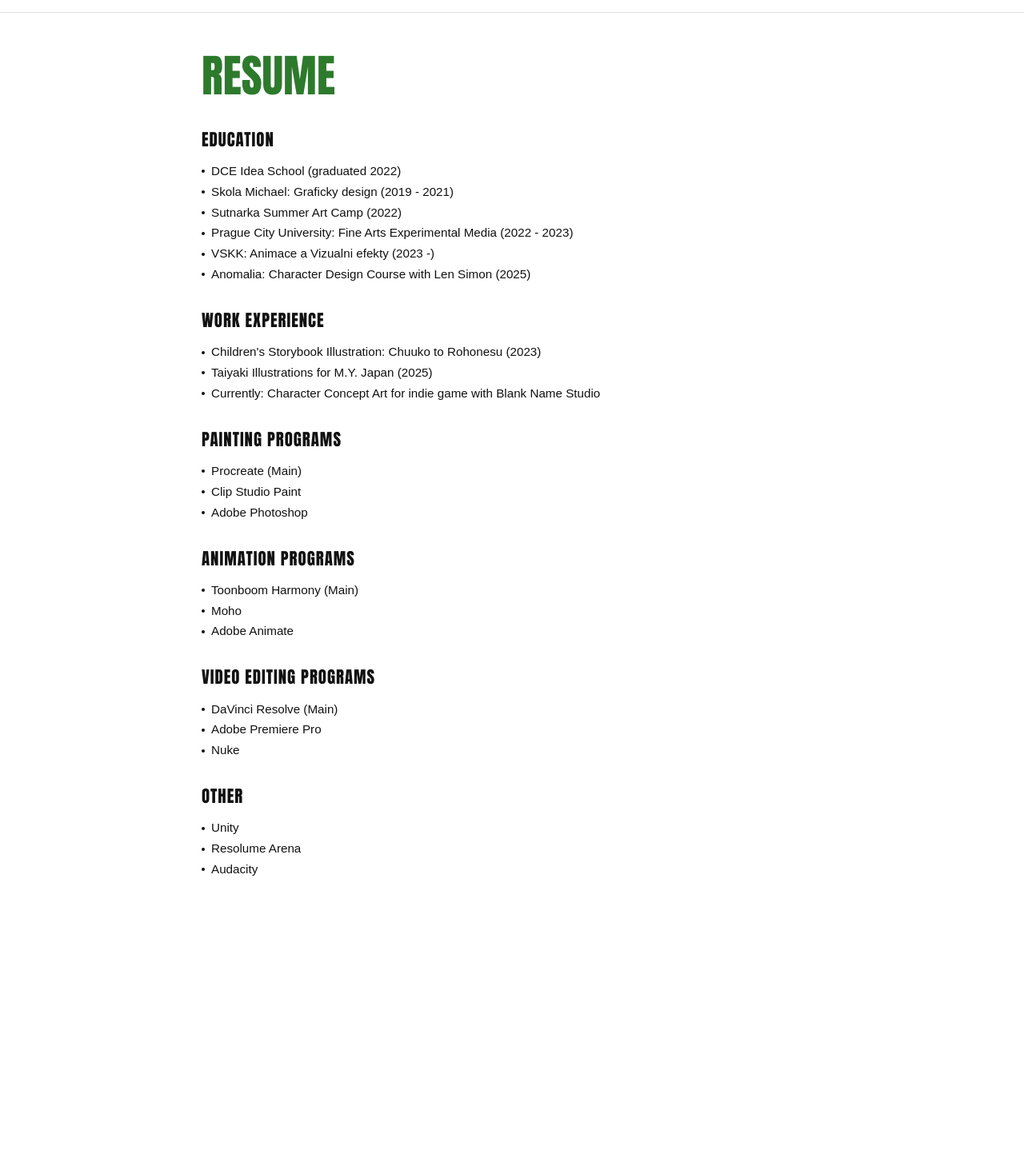
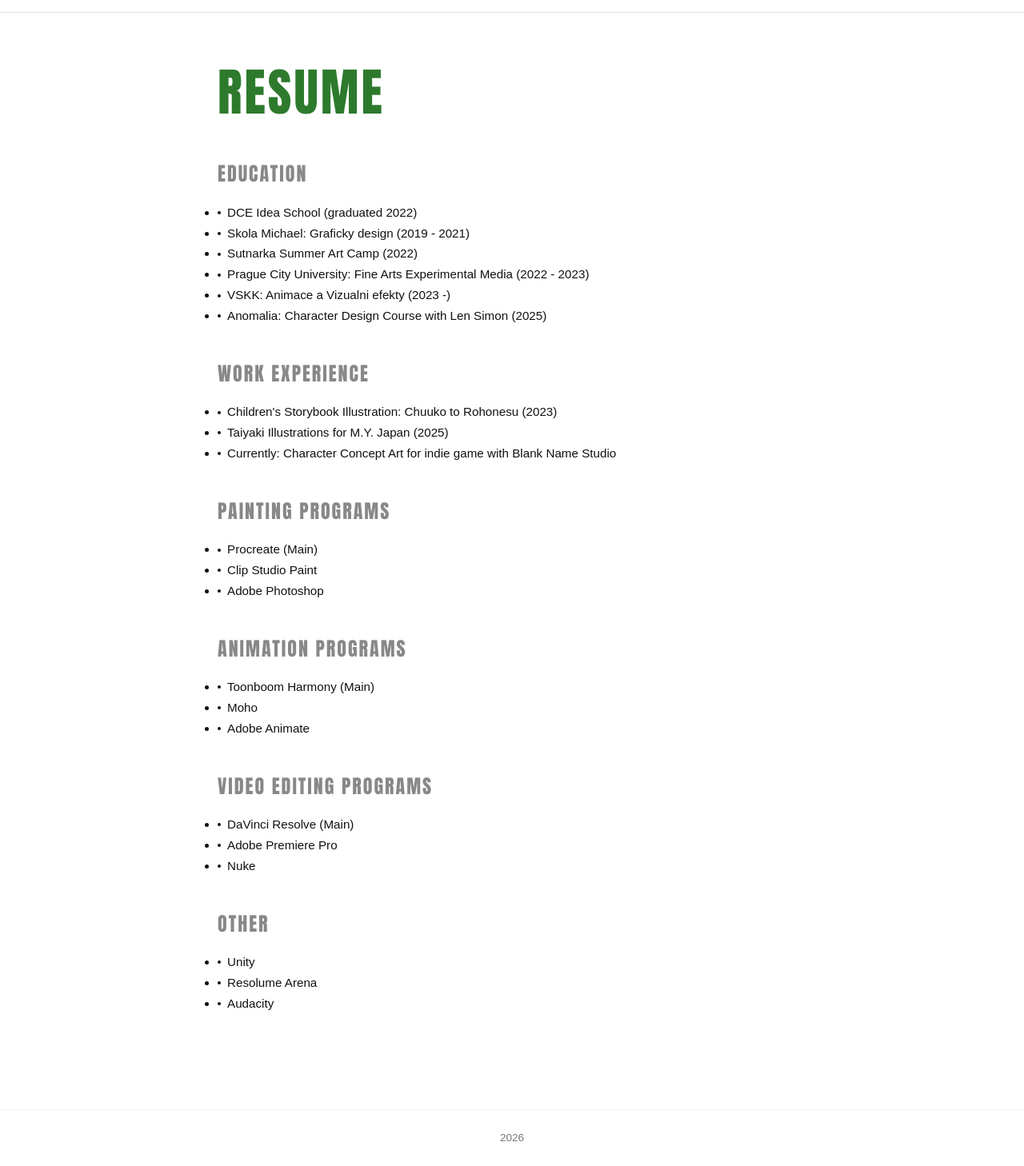
Before and after one commit to annabocoun/annabocoun.github.io, a React (Vite) app: page /resume in a window 1280 px wide. Shown: the part 48-1506 px from the top of the page at 80% size. Before the commit the page ends 1228 px from the top, so only its background shows below. Built offline with nearby package versions, Linux system fonts and the light colour scheme; a web font is replaced by a local one.

Commit message:
Implemented round 2 of edits

```diff
--- a/package.json
+++ b/package.json
@@ -7,7 +7,8 @@
     "dev": "vite",
     "build": "vite build",
     "lint": "eslint .",
-    "preview": "vite preview"
+    "preview": "vite preview",
+    "deploy": "gh-pages -d dist -b main"
   },
   "dependencies": {
     "react": "^19.2.0",
--- a/src/App.jsx
+++ b/src/App.jsx
@@ -1,17 +1,20 @@
 import { BrowserRouter, Routes, Route } from 'react-router-dom';
 import { LanguageProvider } from './context/LanguageContext';
 import Header from './components/Header';
+import Footer from './components/Footer';
 import HomePage from './pages/HomePage';
 import ProjectPage from './pages/ProjectPage';
 import AboutPage from './pages/AboutPage';
 import ContactPage from './pages/ContactPage';
 import ResumePage from './pages/ResumePage';
+import ScrollToTop from './components/ScrollToTop';
 import './index.css';
 
 export default function App() {
   return (
     <LanguageProvider>
       <BrowserRouter basename={import.meta.env.BASE_URL}>
+        <ScrollToTop />
         <Header />
         <Routes>
           <Route path="/" element={<HomePage />} />
@@ -20,6 +23,7 @@
           <Route path="/contact" element={<ContactPage />} />
           <Route path="/resume" element={<ResumePage />} />
         </Routes>
+        <Footer />
       </BrowserRouter>
     </LanguageProvider>
   );
--- /dev/null
+++ b/src/components/Footer.jsx
@@ -0,0 +1,7 @@
+export default function Footer() {
+  return (
+    <footer className="site-footer">
+      2026
+    </footer>
+  );
+}
--- /dev/null
+++ b/src/components/ScrollToTop.jsx
@@ -0,0 +1,12 @@
+import { useEffect } from 'react';
+import { useLocation } from 'react-router-dom';
+
+export default function ScrollToTop() {
+  const { pathname } = useLocation();
+
+  useEffect(() => {
+    window.scrollTo(0, 0);
+  }, [pathname]);
+
+  return null;
+}
--- a/src/context/LanguageContext.jsx
+++ b/src/context/LanguageContext.jsx
@@ -1,5 +1,5 @@
 import { createContext, useContext, useState } from 'react';
-import { translations } from '../data/translations';
+import { translations } from '../data/translations.jsx';
 
 const LanguageContext = createContext(null);
 
--- a/src/data/translations.js
+++ b/src/data/translations.jsx
@@ -19,7 +19,7 @@
 In my spare time I study and read Japanese (6 years going strong!), obsess over DC comics, and during the winter I spend as much time as possible skiing.`,
     },
     contact: {
-      title: 'Contact',
+      title: 'Contact Me',
       email: 'annabocoun@gmail.com',
       phone: '+420 731 227 767',
       clickToCopy: 'Click to copy',
@@ -47,16 +47,28 @@
         'Taiyaki Illustrations for M.Y. Japan (2025)',
         'Currently: Character Concept Art for indie game with Blank Name Studio',
       ],
-      paintingItems: ['Procreate (Main)', 'Clip Studio Paint', 'Adobe Photoshop'],
-      animationItems: ['Toonboom Harmony (Main)', 'Moho', 'Adobe Animate'],
-      videoItems: ['DaVinci Resolve (Main)', 'Adobe Premiere Pro', 'Nuke'],
+      paintingItems: [
+        <><span className="main-tag">Procreate (Main)</span></>,
+        'Clip Studio Paint',
+        'Adobe Photoshop'
+      ],
+      animationItems: [
+        <><span className="main-tag">Toonboom Harmony (Main)</span></>,
+        'Moho',
+        'Adobe Animate'
+      ],
+      videoItems: [
+        <><span className="main-tag">DaVinci Resolve (Main)</span></>,
+        'Adobe Premiere Pro',
+        'Nuke'
+      ],
       otherItems: ['Unity', 'Resolume Arena', 'Audacity'],
     },
     projects: {
       lotr: {
         title: 'LOTR IN THE STYLE OF SATOSHI MATSUURA',
         subtitle: '2025',
-        description: `In a two person team during the Anomalia Character Design Course, me and my colleague split the main cast of Lord of the Rings in two and redesigned them in the style of Satoshi Matsuura.
+        description: `In a two person team during the Anomalia Character Design Course with Len Simon, me and my colleague split the main cast of Lord of the Rings in two and redesigned them in the style of Satoshi Matsuura.
 
 The main goal of the project was to push silhouette and design, as well as test our adaptability - not only to Matsuura's style, but also to each other.
 
@@ -133,128 +145,140 @@
     name: 'Anna Bocoun',
     nav: {
       contact: 'Kontakt',
-      about: 'O mne',
+      about: 'O mně',
       resume: 'CV',
     },
     home: {
-      intro: 'Portfolio konceptualniho umeni',
+      intro: 'Portfolio konceptuálního umění',
     },
     about: {
-      title: 'O mne',
-      body: `Jsem Anna Bocoun, studentka tretiho rocniku BFA v oboru Animace a Vizualni efekty, se zamerim na vizualni vyvoj a konceptualni umeni. Vyrostla jsem v USA, ale v soucasne dobe pusobim v Praze.
+      title: 'O mně',
+      body: `Jsem Anna Bocoun, studentka třetího ročníku BFA v oboru Animace a Vizuální efekty, se zaměřením na vizuální vývoj a konceptuální umění. Vyrostla jsem v USA, ale v současné době působím v Praze.
 
-Hledam praci a aktivne se zajimam o character design, creature design a environmentalni konceptualni umeni. Doufam, ze budu pracovat v jakemkoli druhu medii vcetne filmu, televize a herniho designu. Miluju prozkoumavani zajimavych napadu skrze design a spolupraci s druhymi v tymu.
+Hledám práci a aktivně se zajímám o character design, creature design a environmentální konceptuální umění. Doufám, že budu pracovat v jakémkoli druhu médií včetně filmu, televize a herního designu. Miluju prozkoumávání zajímavých nápadů skrze design a spolupráci s druhými v týmu.
 
-Ve volnem case studuji a ctum japonsky (jiz 6 let!), nezivotne sleduji DC komiksy a v zime travim co nejvice casu na lyzich.`,
+Ve volném čase studuji a čtu japonsky (již 6 let!), dychtivě sleduji DC komiksy a v zimě trávím co nejvíce času na lyžích.`,
     },
     contact: {
-      title: 'Kontakt',
+      title: 'Kontaktujte Mě',
       email: 'annabocoun@gmail.com',
       phone: '+420 731 227 767',
-      clickToCopy: 'Klikni pro kopirovani',
-      copied: 'Skopirovano!',
+      clickToCopy: 'Klikni pro kopírování',
+      copied: 'Zkopírováno!',
     },
     resume: {
       title: 'CV',
-      education: 'Vzdelani',
-      workExperience: 'Pracovni zkusenosti',
+      education: 'Vzdělání',
+      workExperience: 'Pracovní zkušenosti',
       programs: 'Programy',
-      paintingPrograms: 'Kreslici programy',
-      animationPrograms: 'Animacni programy',
-      videoEditingPrograms: 'Programy pro strih videa',
-      other: 'Dalsi',
+      paintingPrograms: 'Kreslící programy',
+      animationPrograms: 'Animační programy',
+      videoEditingPrograms: 'Programy pro střih videa',
+      other: 'Další',
       educationItems: [
         'DCE Idea School (maturita 2022)',
-        'Skola Michael: Graficky design (2019 - 2021)',
-        'Letni vytvarne tabory Sutnarka (2022)',
-        'Prague City University: Vyhradni media vyhradniho umeni (2022 - 2023)',
-        'VSKK: Animace a Vizualni efekty (2023 -)',
+        'Škola Michael: Grafický design (2019 - 2021)',
+        'Letní výtvarné tábory Sutnarka (2022)',
+        'Prague City University: Fine Arts Experimental Media (2022 - 2023)',
+        'VŠKK: Animace a Vizuální efekty (2023 -)',
         'Anomalia: Kurz character designu s Len Simonem (2025)',
       ],
       workItems: [
-        'Ilustrace detske knihy: Chuuko to Rohonesu (2023)',
+        'Ilustrace dětské knihy: Chuuko to Rohonesu (2023)',
         'Ilustrace taiyaki pro M.Y. Japan (2025)',
-        'Aktualne: Character concept art pro indie hru se studiem Blank Name Studio',
+        'Aktuálně: Character concept art pro indie hru se studiem Blank Name Studio',
       ],
-      paintingItems: ['Procreate (hlavni)', 'Clip Studio Paint', 'Adobe Photoshop'],
-      animationItems: ['Toonboom Harmony (hlavni)', 'Moho', 'Adobe Animate'],
-      videoItems: ['DaVinci Resolve (hlavni)', 'Adobe Premiere Pro', 'Nuke'],
+      paintingItems: [
+        <><span className="main-tag">Procreate (hlavní)</span></>,
+        'Clip Studio Paint',
+        'Adobe Photoshop'
+      ],
+      animationItems: [
+        <><span className="main-tag">Toonboom Harmony (hlavní)</span></>,
+        'Moho',
+        'Adobe Animate'
+      ],
+      videoItems: [
+        <><span className="main-tag">DaVinci Resolve (hlavní)</span></>,
+        'Adobe Premiere Pro',
+        'Nuke'
+      ],
       otherItems: ['Unity', 'Resolume Arena', 'Audacity'],
     },
     projects: {
       lotr: {
         title: 'LOTR VE STYLU SATOSHI MATSUURY',
         subtitle: '2025',
-        description: `V dvouclennem tymu behem kurzu Character Design v Anomalii jsme si s kolegyni rozdelili hlavni obsazeni Pana prstenu a pretvorili je ve stylu Satoshiho Matsuury.
+        description: `Ve dvoučlenném týmu během kurzu Character Design v Anomálii s Len Simonem jsme si s kolegyní rozdělili hlavní obsazení Pána prstenů a přetvořili ho ve stylu Satoshiho Matsuury.
 
-Hlavnim cilem projektu bylo prosazovat siluetu a design a take testovat nasi prizpusobivost - nejen ke stylu Matsuury, ale take k sobe navzajem.
+Hlavním cílem projektu bylo posílit siluetu a design a také otestovat naši přizpůsobivost - nejen ke stylu Matsuury, ale také k sobě navzájem.
 
-Projekt je stale ve vyrobe, planujeme spolecne vytvorit dalsi postavy, ilustrace a vycistit finalizovane designy.
+Projekt je stále v produkci, plánujeme společně vytvořit další postavy, ilustrace a vyčistit finalizované designy.
 
-Plna sestava ctrnacti oblibenenych postav a hlavniho obsazeni, dalsich sedm provedla Julie Zemlickova.`,
+Plná sestava čtrnácti oblíbených postav a hlavního obsazení, dalších sedm provedla Julie Zemličková.`,
       },
       scientists: {
-        title: 'VEDCI',
+        title: 'VĚDCI',
         subtitle: '2025',
-        description: `Osobni projekt character designu o trich souперничicich zlych vednich, kteri touzi po navzajem se zabiti.
+        description: `Osobní projekt character designu o třech soupeřících zlých vědcích, kteří touží po navzájem se zabití.
 
-Vychazejici z hercu a bavicu Jeffa Warda, Morgan Turner a Hulka Hogana, s referencemi z Johnny Test a Davida MacDougalla. Cilem bylo experimentovat s jazykem tvaru a dale testovat prizpusobivost ruznym stylum.`,
+Vycházející z herců a bavičů Jeffa Warda, Morgan Turner a Hulka Hogana, s referencemi z Johnny Test a Davida MacDougalla. Cílem bylo experimentovat s jazykem tvarů a dále testovat přizpůsobivost různým stylům.`,
       },
       batman: {
-        title: 'BATMAN JE NEJLEPSI MUZ',
+        title: 'BATMAN JE NEJLEPŠÍ MUŽ',
         subtitle: 'Character Design a 2D Animace 2025',
-        description: `Zahajeno a dokonceno behem dvou tydnu, tato kratka animacni cviceni predstavovala zpusob, jak experimentovat se sloucenim dvou digitalnich animacnich stylu: 3D a 2D.
+        description: `Zahájeno a dokončeno během dvou týdnů, toto krátké animační cvičení představovalo způsob, jak experimentovat se sloučením dvou digitálních animačních stylů: 3D a 2D.
 
-Jedine co Batman chce je sednout si na svou pohovku, ktera je ale obsazena nahobylym psem. Musi tak celit jak psovi, tak majiteli, aby si ziskal sve pravoplatne misto.`,
+Jediné co Batman chce, je sednout si na svou pohovku, která je ale obsazena nahodilým psem. Musí tak čelit jak psovi, tak majiteli, aby si získal své právoplatné místo.`,
       },
       'wake-up-call': {
-        title: 'BUDICI HOVOR',
+        title: 'BUDÍCÍ HOVOR',
         subtitle: '2025',
-        description: `Kratky film druheho rocniku, 'Wake-up Call' sleduje malou divku tajemnym cirkusem, ktery ji nabizi cestu zpet do jejibo sveta.
+        description: `Krátký film druhého ročníku, 'Wake-up Call' sleduje malou dívku tajemným cirkusem, který jí nabízí cestu zpět do jejího světa.
 
-Mym zamerem bylo prozkoumat styl UPA v kombinaci s vlastnim stylem a vytvorit zajimave smycky a vtipne animace zvirat.`,
+Mým záměrem bylo prozkoumat styl UPA v kombinaci s vlastním stylem a vytvořit zajímavé smyčky a vtipné animace zvířat.`,
       },
       robot: {
         title: 'D3AC0N',
         subtitle: 'Character Design 2025',
-        description: `Prozkoumani postav a vizualni vyvoj pro postavu finalniho BFA filmu spoluzaka - zahradnicky robot.
+        description: `Prozkoumání postav a vizuální vývoj pro postavu finálního BFA filmu spolužáka - zahradnický robot.
 
-Mym hlavnim zamerem bylo prozkoumat funkcnost propletenou se siluetou a jak vytvorit postavu, ktera by mohla byt bud nasilna nebo poklidna.`,
+Mým hlavním záměrem bylo prozkoumat funkčnost propletenou se siluetou a jak vytvořit postavu, která by mohla být buď násilná nebo poklidná.`,
       },
       'veggie-sea': {
-        title: 'ZELNINOVE MORE',
+        title: 'ZELENINOVÉ MOŘE',
         subtitle: '2025',
-        description: `Navrzen kolem pozadavku tridy a vymyslen pri nacrtani paprik pro zachyti ze zivota, projekt 'Veggie Sea' je prizkumem toho, co by se stalo, kdyby morsti tvorove byli vytvoreni ze zeleniny nebo ovoce. Pokracujici prizkum techto designu vedl k zajimavym postavickam a moznosti hlubsiho vypraveni.`,
+        description: `Navržen kolem požadavků třídy a vymyšlen při náčrtech paprik pro zátiší, projekt 'Veggie Sea' je průzkumem toho, co by se stalo, kdyby mořští tvorové byli vytvořeni ze zeleniny nebo ovoce. Pokračující průzkum těchto designů vedl k zajímavým postavičkám a možnosti hlubšího vyprávění.`,
       },
       fishman: {
-        title: 'RYBIZ RYBAREM',
-        subtitle: 'Navrh a realizace loutek 2024',
-        description: `Finalizovano, profesionalni ateliove fotografovani ceka.`,
+        title: 'RYBMAN RYBÁŘEM',
+        subtitle: 'Návrh a realizace loutek 2024',
+        description: `Finalizováno, profesionální ateliérové fotografování čeká.`,
       },
       kegare: {
         title: 'KEGARE',
-        subtitle: 'Vizualni vyvoj a Character Design 2024',
-        description: `Vytvoren behem semestralnich studijnich pobytov v Universidade de Lusofona v Portugalsku, 'KEGARE' je finalnim filmem 3. rocniku s delkou 2:34 min. Zatimco finalni animace a pribeh byl vytvoren tymem tri lidi, nasledujici obrazky podrobne popisuji muj character design a vizualni vyvoj behem celeho procesu pred- a post-produkce.
+        subtitle: 'Vizuální vývoj a Character Design 2024',
+        description: `Vytvořen během semestrálních studijních pobytů v Universidade de Lusófona v Portugalsku, 'KEGARE' je finálním filmem 3. ročníku s délkou 2:34 min. Zatímco finální animace a příběh byl vytvořen týmem tří lidí, následující obrázky podrobně popisují můj character design a vizuální vývoj během celého procesu před- a post-produkce.
 
 Synopse filmu:
 
-"Mlada divka se setka s ricnim bozstvem zatizenym znecistenim. Jak si prohlubuje hluboky vztah, pripravuji se na konfrontaci s dospelym zodpovednym za kontaminaci reky. Spolecne nepolevu, dokud nezabraneji jedinci, ktery zpusobil skodu tomuto zivotne dulezitemu zdroji zivota."`,
+"Mladá dívka se setká s říčním božstvem zatíženým znečištěním. Jak si prohlubují hluboký vztah, připravují se na konfrontaci s dospělým zodpovědným za kontaminaci řeky. Společně nepoleví, dokud nezabrání jedinci, který způsobil škodu tomuto životně důležitému zdroji života."`,
       },
       chuuko: {
         title: 'CHUUKO TO ROHONESU',
         subtitle: 'Character Design a Ilustrace 2023',
-        description: `'Chuuko to Rohonesu' je detska kniha adaptovana z preexistujiciho pribehu stejneho jmena. Byla jsem pozadana navrhnout, ilustrovat a namluvit knihu od zacatku do konce pro sveho japonskemu ucitele a jeho dalsi tridy.
+        description: `'Chuuko to Rohonesu' je dětská kniha adaptovaná z preexistujícího příběhu stejného jména. Byla jsem požádána navrhnout, ilustrovat a namluvit knihu od začátku do konce pro svého japonskému učitele a jeho další třídy.
 
-Pribeh sleduje Chuuko, jak hleda meteor, a ziskava pomoc carodejnice a Rohonesu (kdo je LOCHNESSkova prisera) za ucelem jeho nalezeni a dopraveni domu sve matce.`,
+Příběh sleduje Chuuko, jak hledá meteor, a získává pomoc čarodějnice a Rohonesu (kdo je Lochnesská příšera) za účelem jeho nalezení a dopravení domů své matce.`,
       },
       various: {
-        title: 'RUZNE',
-        subtitle: 'Ruzne pruzkumy',
-        description: `Prizkum navrhu prostredi, zahradni domek ve dne a v noci.
+        title: 'RŮZNÉ',
+        subtitle: 'Různé průzkumy',
+        description: `Průzkum návrhu prostředí, zahradní domek ve dne a v noci.
 
-Experimentovani s archetypovym designem: pocatecni navrh pro celou aretypalou sestavu, pokud by byly umisteny na farme. Pruzkum designu hlavy pro archetyp Hrdiny - mlady neskuseny mestsky chlapec, ktery musi najit svou oporu a stat se stabilnim, aby zachranil farmu pred zlym developeren a ziskal krasnou dojicku.
+Experimentování s archetypovým designem: počáteční návrh pro celou archetypovou sestavu, pokud by byly umístěny na farmě. Průzkum designu hlavy pro archetyp Hrdiny - mladý nezkušený městský chlapec, který musí najít svou oporu a stát se stabilním, aby zachránil farmu před zlým developerem a získal krásnou dojičku.
 
-Experimentalni skici - predekign Tima a pana Moky z animovaneho filmu Nocturna (2007) do stylu UPA a Disneyho.`,
+Experimentální skici - redesign Tima a pana Moky z animovaného filmu Nocturna (2007) do stylu UPA a Disneyho.`,
       },
     },
   },
--- a/src/index.css
+++ b/src/index.css
@@ -138,9 +138,29 @@
 /* ==========================================
    MAIN CONTENT WRAPPER
    ========================================== */
+#root {
+  display: flex;
+  flex-direction: column;
+  min-height: 100vh;
+}
+
 .main-content {
   margin-top: var(--header-height);
-  min-height: calc(100vh - var(--header-height));
+  flex: 1;
+}
+
+/* ==========================================
+   FOOTER
+   ========================================== */
+.site-footer {
+  background: var(--white);
+  color: #777;
+  font-family: var(--font-body);
+  font-size: 0.85rem;
+  text-align: center;
+  padding: 24px 0;
+  width: 100%;
+  border-top: 1px solid #eee;
 }
 
 /* ==========================================
@@ -153,7 +173,7 @@
 .project-strip {
   position: relative;
   width: 100%;
-  height: clamp(240px, 35vw, 480px);
+  height: clamp(160px, 20vw, 280px); /* Skinnier strips */
   overflow: hidden;
   cursor: pointer;
   display: block;
@@ -189,7 +209,7 @@
   letter-spacing: 2px;
   text-transform: uppercase;
   padding: 0 20px;
-  text-shadow: 0 2px 8px rgba(0,0,0,0.6);
+  text-shadow: none; /* No drop shadow */
 }
 
 /* ==========================================
@@ -202,7 +222,7 @@
 }
 
 .project-page-header {
-  margin-bottom: 8px;
+  margin-bottom: 24px;
 }
 
 .project-page-title {
@@ -211,6 +231,7 @@
   color: var(--green);
   text-transform: uppercase;
   line-height: 1.1;
+  letter-spacing: 2.5px; /* Increased kerning */
 }
 
 .project-page-subtitle {
@@ -226,7 +247,10 @@
   font-size: 0.95rem;
   color: var(--black);
   margin-top: 16px;
-  max-width: 720px;
+  max-width: 800px;
+  margin-left: auto;
+  margin-right: auto;
+  text-align: center; /* Centered description */
   white-space: pre-line;
   line-height: 1.7;
 }
@@ -398,43 +422,42 @@
    ========================================== */
 .static-page {
   padding: 48px 32px 80px;
-  max-width: 840px;
+  max-width: 800px;
   margin: 0 auto;
 }
 
 .static-page-title {
   font-family: var(--font-header);
-  font-size: clamp(2rem, 5vw, 3.5rem);
+  font-size: clamp(2rem, 5vw, 4rem);
   color: var(--green);
   text-transform: uppercase;
-  line-height: 1.1;
   margin-bottom: 32px;
+  letter-spacing: 3px; /* Added kerning to match project headers */
 }
 
+.static-page-body {
+  font-family: var(--font-body);
+  font-size: 1rem;
+  color: var(--black);
+  line-height: 1.8;
+  white-space: pre-line;
+}
+
+/* Resume Specific */
 .static-page-section {
-  margin-top: 28px;
+  margin-bottom: 40px;
 }
 
 .static-section-heading {
   font-family: var(--font-header);
-  font-size: 1.3rem;
-  color: var(--black);
+  font-size: 1.5rem;
+  color: #888; /* Changed from black to light grey per request */
+  margin-bottom: 16px;
   text-transform: uppercase;
-  letter-spacing: 1px;
-  margin-bottom: 10px;
-}
-
-.static-page-body {
-  font-family: var(--font-body);
-  font-size: 0.95rem;
-  color: var(--black);
-  line-height: 1.75;
-  white-space: pre-line;
+  letter-spacing: 2px;
 }
 
 .resume-list {
-  list-style: none;
-  padding: 0;
   margin: 0;
 }
 
```
Also changed, not shown: src/pages/AboutPage.jsx (+10 -1 lines), public/images/MISH/FOTKA_MISH.jpg (added).
